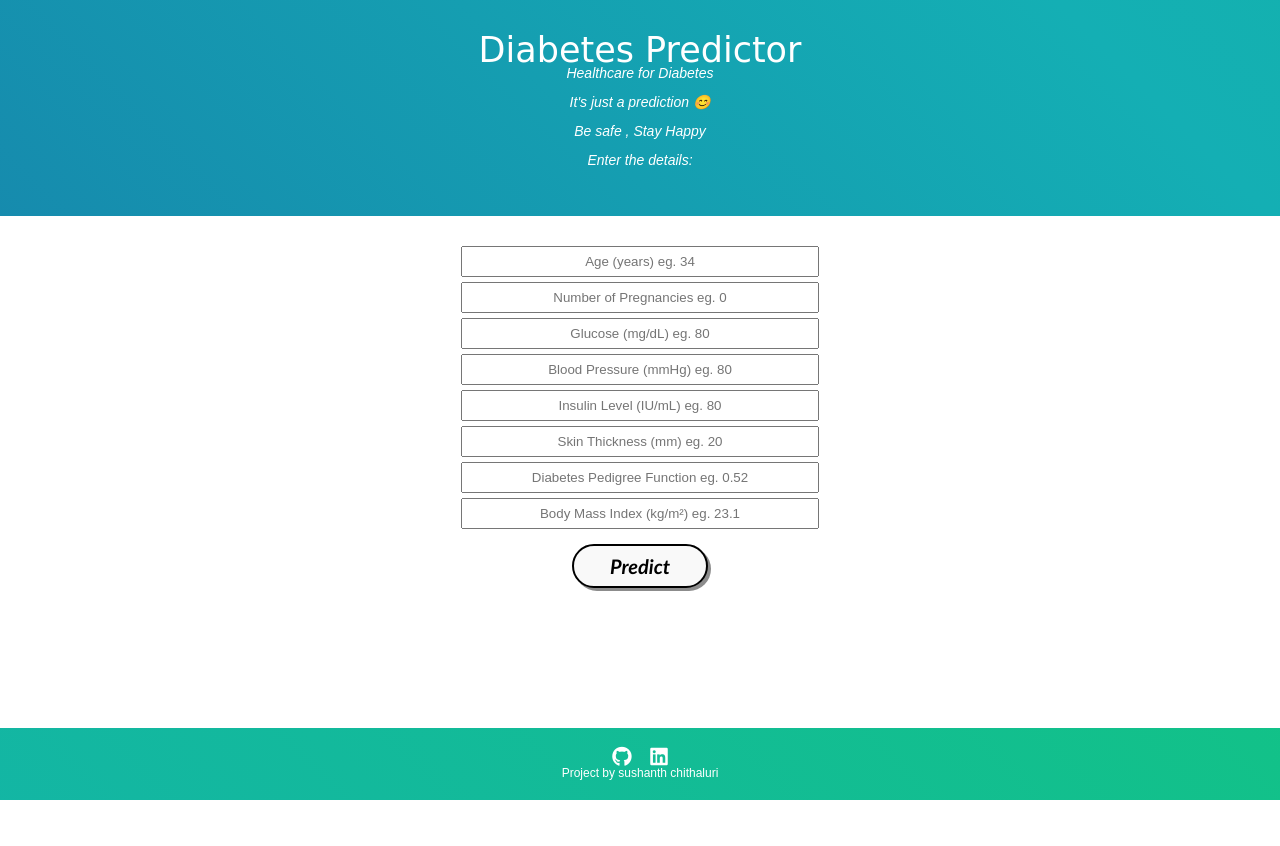
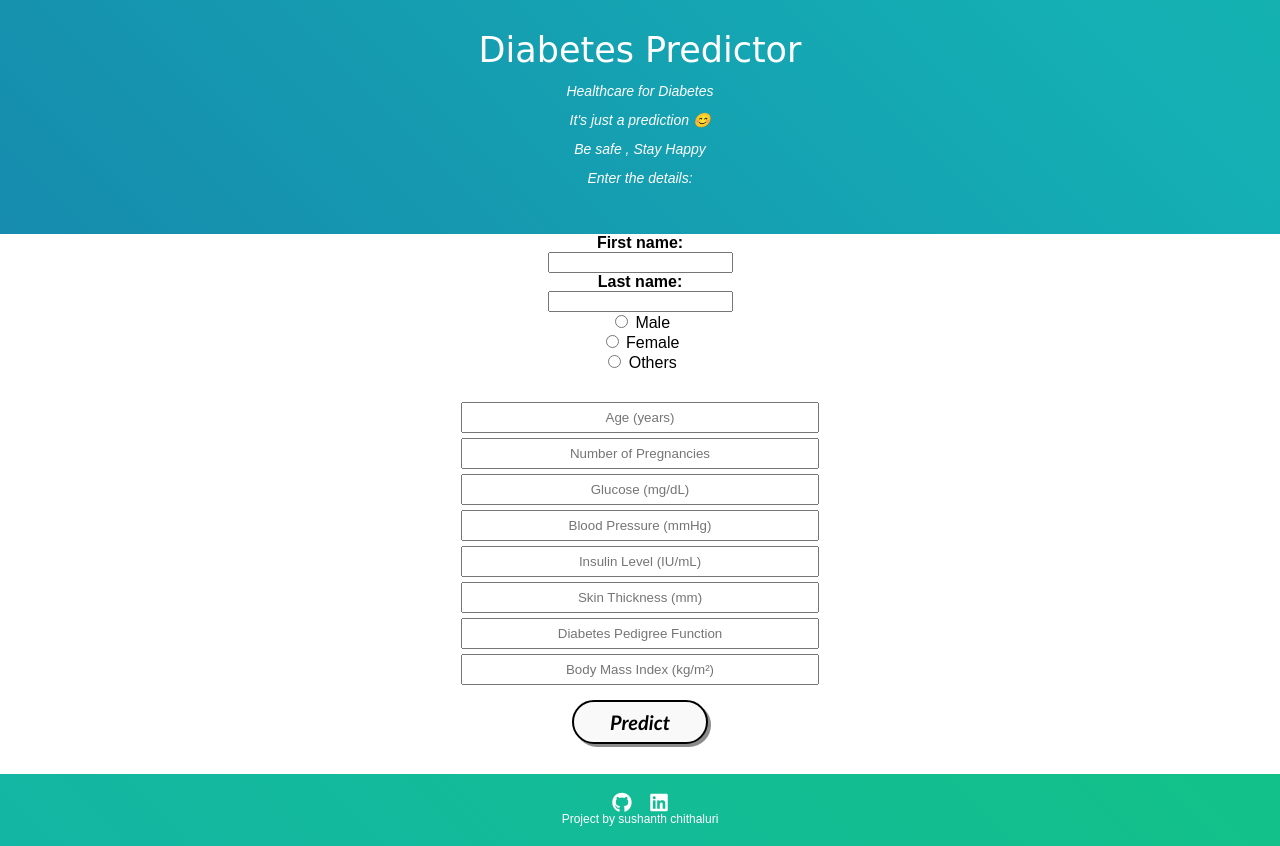
Before and after one commit to sushanth5d2/health, a Flask app: page / in a window 1280 px wide. Before the commit the page ends 800 px from the top, so only its background shows below. Run offline with Flask 2, Linux system fonts and the light colour scheme; parts of the project's set-up code (start-up, migrations or seed data) failed here and were passed over; some libraries are stand-ins or nearby versions.

Commit message:
Update index.html

```diff
--- a/templates/index.html
+++ b/templates/index.html
@@ -14,7 +14,7 @@
 
         <!-- Website Title -->
     	<div class="container">
-            <h2 class='container-heading'><span class="heading_font">Diabetes Predictor</span></h2>
+            <h2 class='container-heading'><span class="heading_font">Diabetes Predictor</span></h2><br>
             <div class='description'>
                 <p>Healthcare for Diabetes</p><br>
     			<p>It's just a prediction 😊</p><br>
@@ -24,16 +24,29 @@
     	</div>
 
         <!-- Text Area -->
+        <form>
+            <label for="fname"><b>First name:</b></label><br>
+            <input type="text" id="fname" name="fname"><br>
+            <label for="lname"><b>Last name:</b></label><br>
+            <input type="text" id="lname" name="lname"><br>
+            <input type="radio" id="male" name="gender" value="Male">
+            <label for="male">Male</label><br>
+            <input type="radio" id="female" name="gender" value="Female">
+            <label for="female">Female</label><br>
+            <input type="radio" id="others" name="gender" value="Others">
+            <label for="others">Others</label>
+
+       </form>
     	<div class="ml-container">
     		<form action="{{ url_for('predict') }}" method="POST">
-                <input class="form-input" type="text" name="age" placeholder="Age (years) eg. 34"><br>
-                <input class="form-input" type="text" name="pregnancies" placeholder="Number of Pregnancies eg. 0"><br>
-                <input class="form-input" type="text" name="glucose" placeholder="Glucose (mg/dL) eg. 80"><br>
-                <input class="form-input" type="text" name="bloodpressure" placeholder="Blood Pressure (mmHg) eg. 80"><br>
-                <input class="form-input" type="text" name="insulin" placeholder="Insulin Level (IU/mL) eg. 80"><br>
-                <input class="form-input" type="text" name="skinthickness" placeholder="Skin Thickness (mm) eg. 20"><br>
-                <input class="form-input" type="text" name="dpf" placeholder="Diabetes Pedigree Function eg. 0.52"><br>
-                <input class="form-input" type="text" name="bmi" placeholder="Body Mass Index (kg/m²) eg. 23.1"><br>
+                <input class="form-input" type="text" name="age" placeholder="Age (years)"><br>
+                <input class="form-input" type="text" name="pregnancies" placeholder="Number of Pregnancies"><br>
+                <input class="form-input" type="text" name="glucose" placeholder="Glucose (mg/dL)"><br>
+                <input class="form-input" type="text" name="bloodpressure" placeholder="Blood Pressure (mmHg)"><br>
+                <input class="form-input" type="text" name="insulin" placeholder="Insulin Level (IU/mL)"><br>
+                <input class="form-input" type="text" name="skinthickness" placeholder="Skin Thickness (mm)"><br>
+                <input class="form-input" type="text" name="dpf" placeholder="Diabetes Pedigree Function"><br>
+                <input class="form-input" type="text" name="bmi" placeholder="Body Mass Index (kg/m²)"><br>
 
 
 
```
